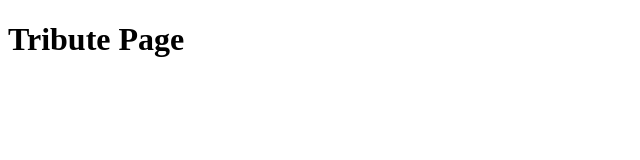
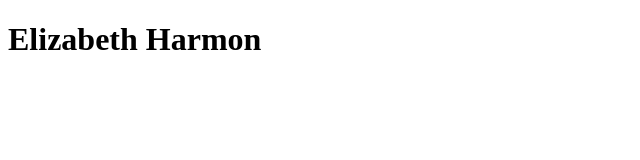
Before and after one commit to agnes-santos/elizabeth-harmon-tribute, a plain HTML site: page index.html in a window 1280 px wide. Shown: the whole page, without its empty margins (0-640 px from the left). Drawn offline with Linux system fonts and the light colour scheme.

Commit message:
#2: element with a corresponding id=title

```diff
--- a/index.html
+++ b/index.html
@@ -6,7 +6,7 @@
     <title>Elizabeth Harmon</title>
   </head>
   <body>
-    <main id="main"><h1>Tribute Page</h1></main>
+    <main id="main"><h1 id="title">Elizabeth Harmon</h1></main>
     <script src="https://cdn.freecodecamp.org/testable-projects-fcc/v1/bundle.js"></script>
   </body>
 </html>
```
Also changed, not shown: 1 other file.
